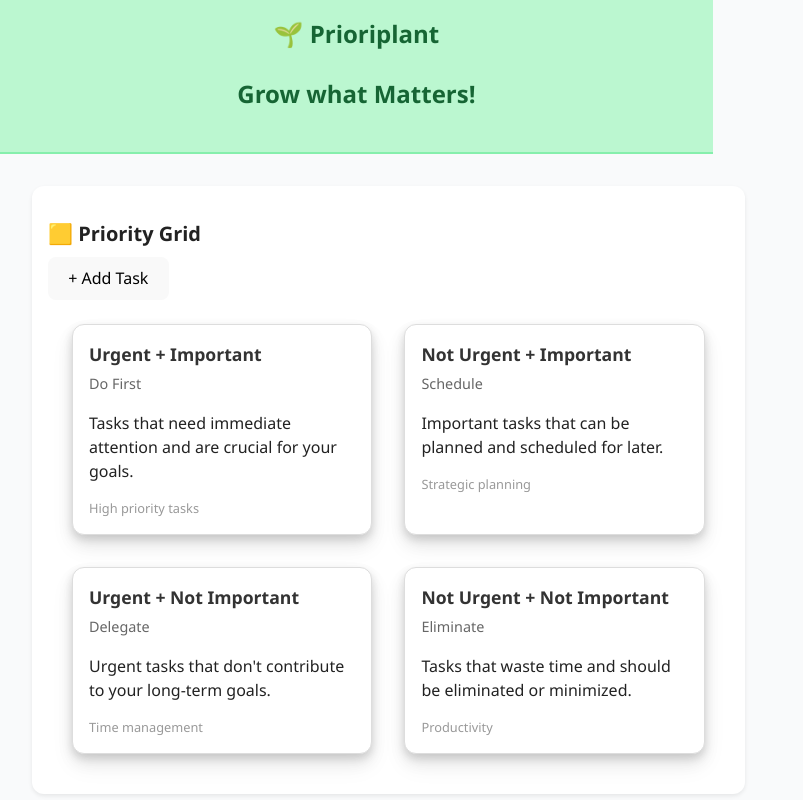
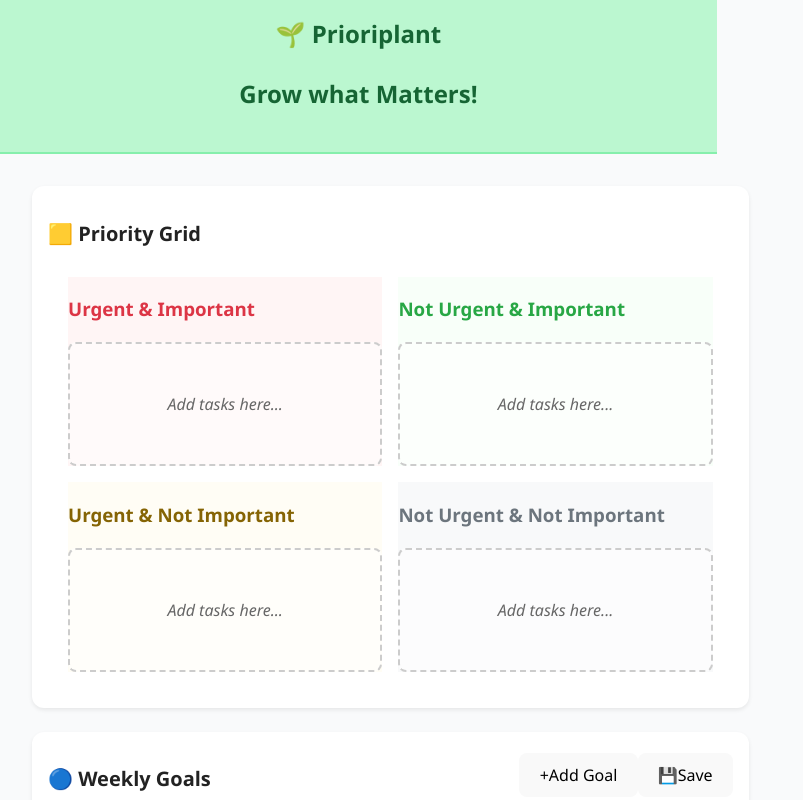
Before and after one commit to chknutson/JoC-Timer, a React (Vite) app: page / in a window 1280 px wide. Shown: the top 800 px of the page, without its empty margins (0-803 px from the left). Built offline with nearby package versions, Linux system fonts and the light colour scheme.

Commit message:
Fixed CSS import

```diff
--- /dev/null
+++ b/src/components/PriorityGrid.css
@@ -0,0 +1,172 @@
+/* Priority Container and Heading */
+.priority-container {
+  max-width: 1200px;
+  margin: 0 auto;
+  padding: 20px;
+}
+
+.priority-heading {
+  text-align: center;
+  font-size: 2rem;
+  font-weight: 700;
+  color: #333;
+  margin-bottom: 30px;
+  padding-bottom: 15px;
+  border-bottom: 3px solid #e0e0e0;
+}
+
+/* Priority Grid Layout */
+/* .priority-grid {
+  padding: 20px;
+  max-width: 1200px;
+  margin: 0 auto;
+} */
+/* Priority Grid Layout */
+.priority-grid {
+  display: grid;
+  grid-template-columns: 1fr 1fr;
+  gap: 16px;
+  padding: 20px;
+  max-width: 1200px;
+  margin: 0 auto;
+}
+
+.grid-container {
+  display: grid;
+  grid-template-columns: repeat(2, 1fr);
+  gap: 20px;
+  margin-top: 20px;
+  border: 3px solid #333;
+  border-radius: 16px;
+  padding: 20px;
+  background-color: #f5f5f5;
+}
+
+.grid-item {
+  border: 2px solid #e0e0e0;
+  padding: 20px;
+  border-radius: 12px;
+  background-color: #f8f9fa;
+  min-height: 200px;
+  transition: all 0.3s ease;
+  box-shadow: 0 2px 4px rgba(0, 0, 0, 0.1);
+}
+
+.grid-item:hover {
+  transform: translateY(-2px);
+  box-shadow: 0 4px 8px rgba(0, 0, 0, 0.15);
+}
+
+.grid-item h3 {
+  margin: 0 0 15px 0;
+  font-size: 1.2rem;
+  font-weight: 600;
+  color: #333;
+  text-align: center;
+}
+
+.task-placeholder {
+  display: flex;
+  align-items: center;
+  justify-content: center;
+  height: 120px;
+  background-color: rgba(255, 255, 255, 0.5);
+  border-radius: 8px;
+  border: 2px dashed #ccc;
+}
+
+.task-placeholder p {
+  margin: 0;
+  color: #666;
+  font-style: italic;
+  text-align: center;
+}
+
+/* Quadrant-specific styling */
+.urgent-important {
+  border-color: #dc3545;
+  background-color: #fff5f5;
+}
+
+.urgent-important h3 {
+  color: #dc3545;
+}
+
+.not-urgent-important {
+  border-color: #28a745;
+  background-color: #f8fff9;
+}
+
+.not-urgent-important h3 {
+  color: #28a745;
+}
+
+.urgent-not-important {
+  border-color: #ffc107;
+  background-color: #fffdf5;
+}
+
+.urgent-not-important h3 {
+  color: #856404;
+}
+
+.not-urgent-not-important {
+  border-color: #6c757d;
+  background-color: #f8f9fa;
+}
+
+.not-urgent-not-important h3 {
+  color: #6c757d;
+}
+
+/* Responsive Design - Single column on mobile */
+@media (max-width: 768px) {
+  .priority-container {
+    padding: 15px;
+  }
+
+  .priority-heading {
+    font-size: 1.5rem;
+    margin-bottom: 20px;
+    padding-bottom: 10px;
+  }
+
+  .priority-grid {
+    padding: 15px;
+  }
+
+  .grid-container {
+    grid-template-columns: 1fr;
+    gap: 15px;
+    padding: 15px;
+    border-radius: 12px;
+  }
+
+  .grid-item {
+    min-height: 150px;
+    padding: 15px;
+  }
+
+  .grid-item h3 {
+    font-size: 1.1rem;
+  }
+
+  .task-placeholder {
+    height: 80px;
+  }
+}
+
+/* Tablet adjustments */
+@media (min-width: 769px) and (max-width: 1024px) {
+  .priority-grid {
+    padding: 20px;
+  }
+
+  .grid-container {
+    gap: 15px;
+  }
+
+  .grid-item {
+    min-height: 180px;
+  }
+}
--- a/src/components/PriorityGrid.tsx
+++ b/src/components/PriorityGrid.tsx
@@ -1,48 +1,95 @@
-import AddTaskForm from './AddTaskForm';
 import Card from './Card/Card';
 
-export default function PriorityGrid() {
+import React from 'react';
+import './PriorityGrid.css';
 
+const PriorityGrid: React.FC = () => {
   return (
       <section>
         <div className="grid-header">
           <h2>🟨 Priority Grid</h2>
-        <AddTaskForm/>
+        </div>
+        <div className="priority-grid">
+        {/* Urgent & Important */}
+        <div className="card urgent-important">
+          <h3>Urgent & Important</h3>
+          <div className="task-placeholder">
+            <p>Add tasks here...</p>
+          </div>
         </div>
 
-      <div style={{ display: 'grid', gridTemplateColumns: 'repeat(auto-fit, minmax(250px, 1fr))', gap: '16px', padding: '16px' }}>
-        <Card
-          title="Urgent + Important"
-          subtitle="Do First"
-          meta="High priority tasks"
-        >
-          <p>Tasks that need immediate attention and are crucial for your goals.</p>
-        </Card>
+        {/* Not Urgent & Important */}
+        <div className="card not-urgent-important">
+          <h3>Not Urgent & Important</h3>
+          <div className="task-placeholder">
+            <p>Add tasks here...</p>
+          </div>
+        </div>
 
-        <Card
-          title="Not Urgent + Important"
-          subtitle="Schedule"
-          meta="Strategic planning"
-        >
-          <p>Important tasks that can be planned and scheduled for later.</p>
-        </Card>
+        {/* Urgent & Not Important */}
+        <div className="card urgent-not-important">
+          <h3>Urgent & Not Important</h3>
+          <div className="task-placeholder">
+            <p>Add tasks here...</p>
+          </div>
+        </div>
 
-        <Card
-          title="Urgent + Not Important"
-          subtitle="Delegate"
-          meta="Time management"
-        >
-          <p>Urgent tasks that don't contribute to your long-term goals.</p>
-        </Card>
-
-        <Card
-          title="Not Urgent + Not Important"
-          subtitle="Eliminate"
-          meta="Productivity"
-        >
-          <p>Tasks that waste time and should be eliminated or minimized.</p>
-        </Card>
+        {/* Not Urgent & Not Important */}
+        <div className="card not-urgent-not-important">
+          <h3>Not Urgent & Not Important</h3>
+          <div className="task-placeholder">
+            <p>Add tasks here...</p>
+          </div>
+                 </div>
         </div>
       </section>
  );
-}
+};
+
+export default PriorityGrid;
+
+// export default function PriorityGrid() {
+
+//   return (
+//     <section>
+//       <div className="grid-header">
+//         <h2>🟨 Priority Grid</h2>
+//         <AddTaskForm/>
+//       </div>
+
+//       <div style={{ display: 'grid', gridTemplateColumns: 'repeat(auto-fit, minmax(250px, 1fr))', gap: '16px', padding: '16px' }}>
+//         <Card
+//           title="Urgent + Important"
+//           subtitle="Do First"
+//           meta="High priority tasks"
+//         >
+//           <p>Tasks that need immediate attention and are crucial for your goals.</p>
+//         </Card>
+
+//         <Card
+//           title="Not Urgent + Important"
+//           subtitle="Schedule"
+//           meta="Strategic planning"
+//         >
+//           <p>Important tasks that can be planned and scheduled for later.</p>
+//         </Card>
+
+//         <Card
+//           title="Urgent + Not Important"
+//           subtitle="Delegate"
+//           meta="Time management"
+//         >
+//           <p>Urgent tasks that don't contribute to your long-term goals.</p>
+//         </Card>
+
+//         <Card
+//           title="Not Urgent + Not Important"
+//           subtitle="Eliminate"
+//           meta="Productivity"
+//         >
+//           <p>Tasks that waste time and should be eliminated or minimized.</p>
+//         </Card>
+//       </div>
+//     </section>
+//   );
+// }
```
Lines whose indentation alone changed are shown as unchanged.
